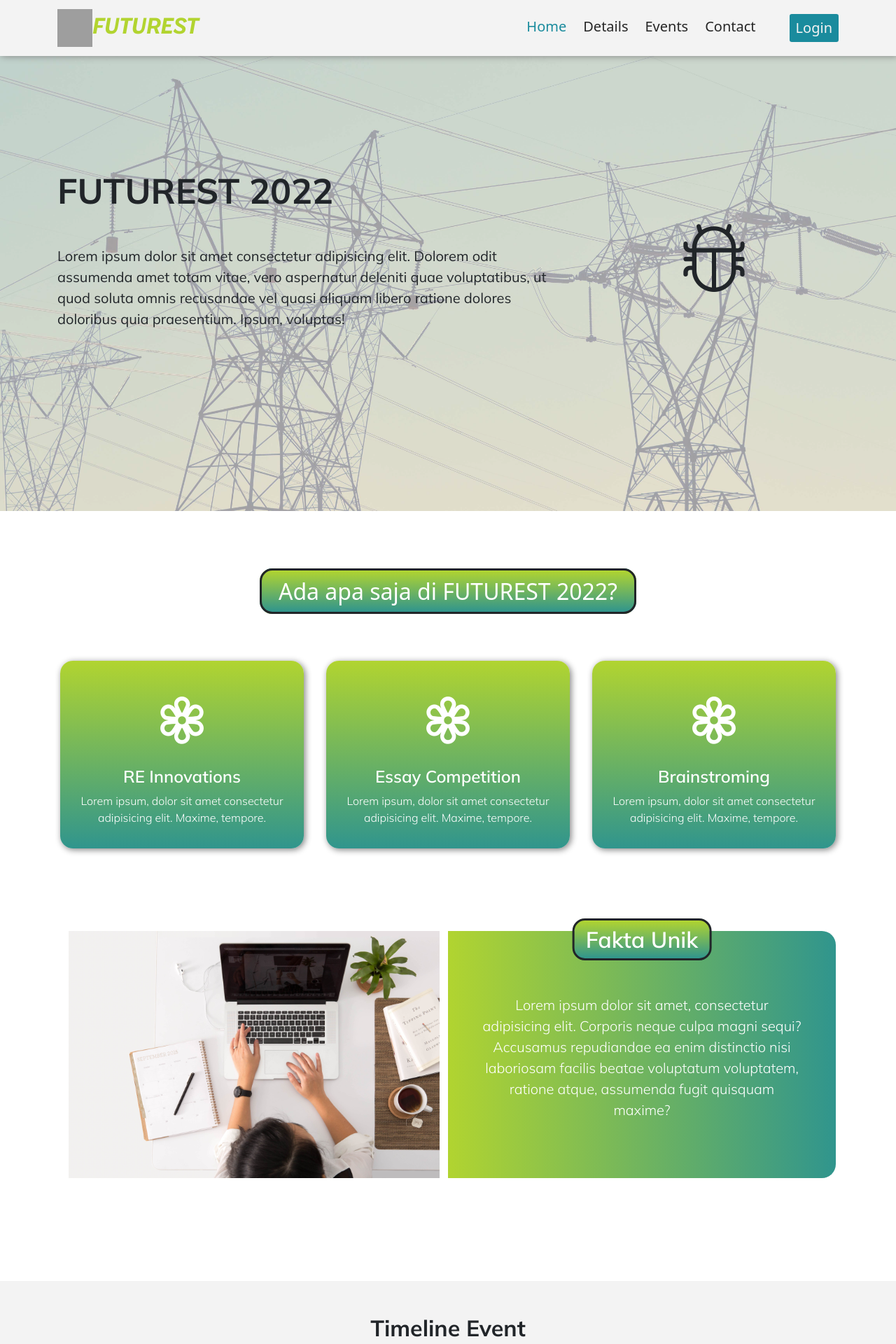
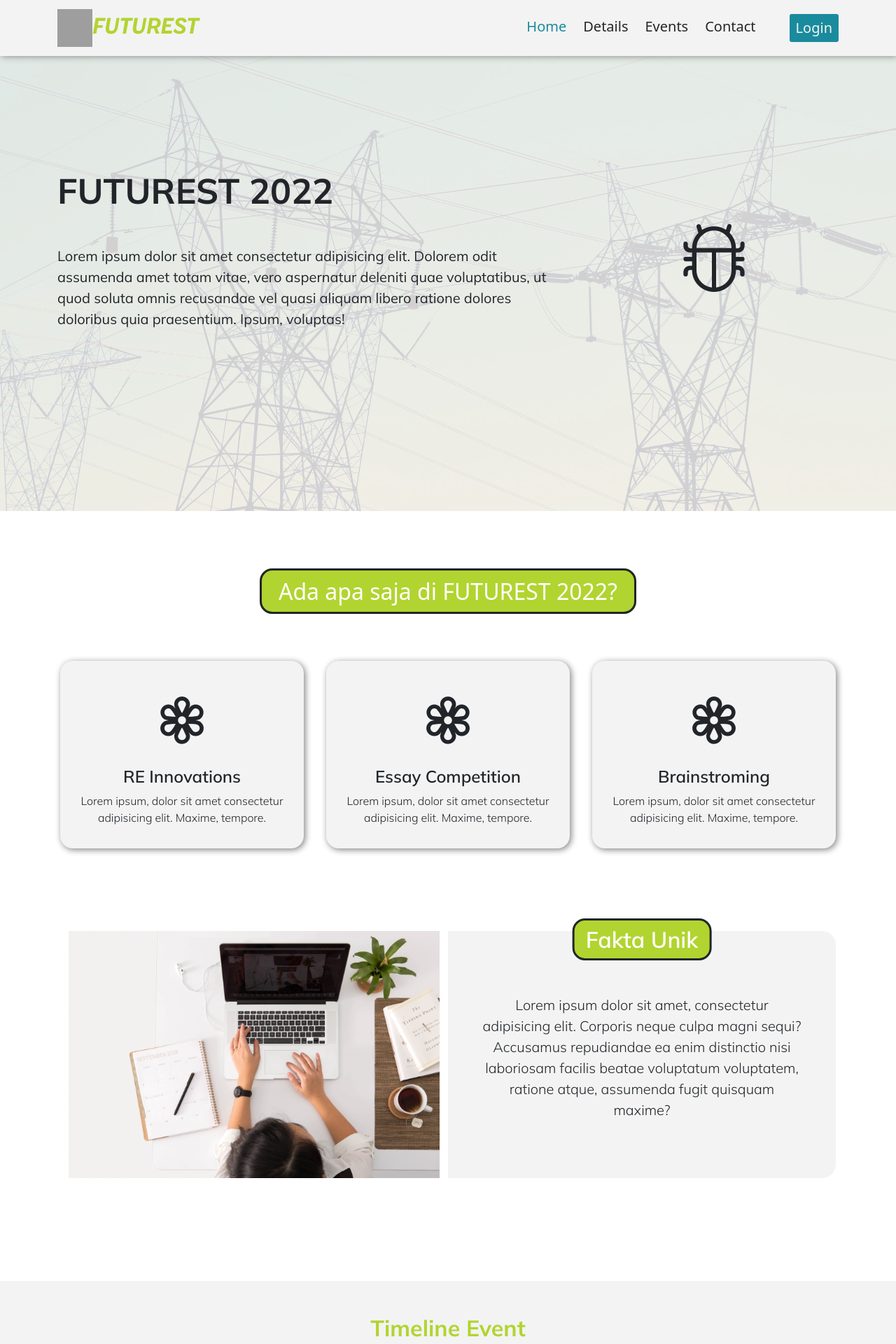
Before and after one commit to BryanYehuda/FuturestSREITS2022, a CodeIgniter app: the page made by src/application/views/event.php in a window 1280 px wide. Shown: the top 1920 px of the page at 70% size. Run offline with CodeIgniter, Linux system fonts and the light colour scheme; some libraries are stand-ins or nearby versions; grey boxes are pictures that could not be loaded.

Commit message:
Change color navbar, event, contact page

```diff
--- a/src/application/config/config.php
+++ b/src/application/config/config.php
@@ -25,7 +25,7 @@ defined('BASEPATH') OR exit('No direct script access allowed');
 */
 
 // Ganti ya sesuai server e
-$config['base_url'] = 'http://localhost/FuturestSREITS2022/src/';
+$config['base_url'] = 'http://localhost:8080/FuturestSREITS2022/src/';
 
 /*
 |--------------------------------------------------------------------------
--- a/src/application/controllers/Welcome.php
+++ b/src/application/controllers/Welcome.php
@@ -20,6 +20,6 @@ class Welcome extends CI_Controller {
 	 */
 	public function index()
 	{
-		$this->load->view('details');
+		$this->load->view('event');
 	}
 }
--- a/src/application/views/event.php
+++ b/src/application/views/event.php
@@ -40,15 +40,15 @@
       <section id="apa-saja" class="py-5">
          <div class="container py-5">
             <h2 class="text-center d-none d-sm-block">
-               <span class="px-sm-4 py-2 border border-3 border-dark text-white">
+               <span class="px-sm-4 py-2 border border-3 border-dark">
                   Ada apa saja di FUTUREST 2022?
                </span>
             </h2>
-            <h2 class="span text-center border border-3 border-dark text-white d-block d-sm-none py-2">
+            <h2 class="span text-center border border-3 border-dark d-block d-sm-none py-2">
                Ada apa saja di FUTUREST 2022?
             </h2>
             <div class="row text-center">
-               <div class="col d-flex flex-column align-items-center justify-content-center text-white mx-2 mx-md-3 p-3 mb-3" v-for="item in apaSaja">
+               <div class="col d-flex flex-column align-items-center justify-content-center mx-2 mx-md-3 p-3 mb-3" v-for="item in apaSaja">
                   <i :class="item.icon"></i>
                   <h4 class="text-bold">{{ item.title }}</h4>
                   <p>
@@ -65,8 +65,8 @@
                <div class="d-none d-lg-block col-lg-6">
                   <img src="<?php echo base_url() ?>/public/img/fakta-unik.jpg" alt="Fakta Unik Futurest 2022" class="img-fluid">
                </div>
-               <div class="container-desc-fakta-unik col bg-success d-flex align-items-center justify-content-center text-center px-5 position-relative text-white">
-                  <span class="title-fakta-unik position-absolute px-3 py-2 h2 border border-dark border-3">Fakta Unik</span>
+               <div class="container-desc-fakta-unik col d-flex align-items-center justify-content-center text-center px-5 position-relative">
+                  <span class="title-fakta-unik position-absolute px-3 py-2 h2 border border-dark border-3 text-white">Fakta Unik</span>
                   <p class="pt-4">
                      Lorem ipsum dolor sit amet, consectetur adipisicing elit. Corporis neque culpa magni sequi? Accusamus repudiandae ea enim distinctio nisi laboriosam facilis beatae voluptatum voluptatem, ratione atque, assumenda fugit quisquam maxime?
                   </p>
@@ -76,8 +76,8 @@
       </section>
 
       <section id="timeline" class="py-5">
-         <div class="container d-flex flex-column align-items-center text-white">
-            <h2 class="mb-5 text-dark">Timeline Event</h2>
+         <div class="container d-flex flex-column align-items-center">
+            <h2 class="mb-5">Timeline Event</h2>
             <div class="row mb-3 p-3 w-75" v-for="item in timeline">
                <div class="col position-relative">
                   <div class="position-absolute rounded-timeline rounded-pill"></div>
@@ -89,8 +89,8 @@
       </section>
 
       <section id="cara-daftar" class="py-5 position-relative d-flex align-items-center">
-         <div class="container text-white">
-            <h2 class="mb-5 text-center text-dark">How to regist?</h2>
+         <div class="container">
+            <h2 class="mb-5 text-center">How to regist?</h2>
             <div class="row">
                <div class="col m-2 p-4" v-for="item in caraDaftar1">
                   <p><span class="angka-cara-daftar">{{ item.number }}</span>{{ item.description }}</p>
--- a/src/public/css/components/navbar.css
+++ b/src/public/css/components/navbar.css
@@ -110,12 +110,13 @@
 @media screen and (max-width: 768px) {
     .navbar-links {
         position: absolute;
-        background-color: var(--futurest-green);
+        background-color: #c4c4c4;
         top: 0;
         right: -100vw;
         width: 100vw;
         height: 100vh;
         justify-content: space-evenly;
         transition: 0.5s ease;
+        box-shadow: 0 -1px 15px #000;
     }
 }
--- a/src/public/css/pages/event.css
+++ b/src/public/css/pages/event.css
@@ -14,7 +14,7 @@
     bottom: 0;
     right: 0;
     z-index: -1;
-    opacity: 0.4;
+    opacity: 0.2;
 }
 
 #jumbotron h1 {
@@ -40,8 +40,9 @@
 
 #apa-saja span,
 #apa-saja .span {
-    background: linear-gradient(to bottom, #b1d430, #30958d);
     border-radius: 18px;
+    background: var(--futurest-green);
+    color: white;
 }
 
 #apa-saja .row {
@@ -55,7 +56,7 @@
 }
 
 #apa-saja .col {
-    background: linear-gradient(to bottom, #b1d430, #30958d);
+    background: #f3f3f3;
     border-radius: 18px;
     box-shadow: 2px 2px 10px grey;
 }
@@ -80,7 +81,7 @@
 }
 
 #fakta-unik .container-desc-fakta-unik {
-    background: linear-gradient(to right, #b1d430, #30958d);
+    background: #f3f3f3;
     border-radius: 0 20px 20px 0;
 }
 
@@ -101,7 +102,7 @@
     left: 50%;
     transform: translate(-50%);
     background-color: red;
-    background: linear-gradient(to bottom, #b1d430, #30958d);
+    background: var(--futurest-green);
     border-radius: 18px;
     font-family: MulishSemiBold;
 }
@@ -121,11 +122,13 @@
 
 #timeline h2 {
     font-family: MulishBold;
+    color: var(--futurest-green);
 }
 
 #timeline .row {
     border-radius: 18px;
-    background: linear-gradient(to right, #b1d430, #30958d);
+    background: #fff;
+    box-shadow: 1px 0 10px grey;
 }
 
 #timeline .row .rounded-timeline {
@@ -162,17 +165,19 @@
     bottom: 0;
     right: 0;
     z-index: -1;
-    opacity: 0.3;
+    opacity: 0.1;
 }
 
 #cara-daftar h2 {
     font-family: MulishSemiBold;
+    color: var(--futurest-green);
 }
 
 #cara-daftar .col {
-    background: linear-gradient(225deg, #b1d430, #30958d);
+    background: #fff;
     border-radius: 18px;
     box-shadow: 2px 2px 10px grey;
+    color: var(--futurest-black);
 }
 
 #cara-daftar .angka-cara-daftar {
@@ -192,11 +197,12 @@
 
 #pertanyaan h2 {
     font-family: MulishSemiBold;
+    color: var(--futurest-green);
 }
 
 #pertanyaan button {
-    background: linear-gradient(to right, #b1d430, #30958d);
-    color: var(--futurest-white);
+    background: #f3f3f3;
+    color: var(--futurest-black);
     font-size: 22px;
     font-family: MulishRegular;
 }
```
Also changed, not shown: src/application/views/contact.php (+4 -4 lines), src/public/css/pages/contact.css (+11 -10 lines).
